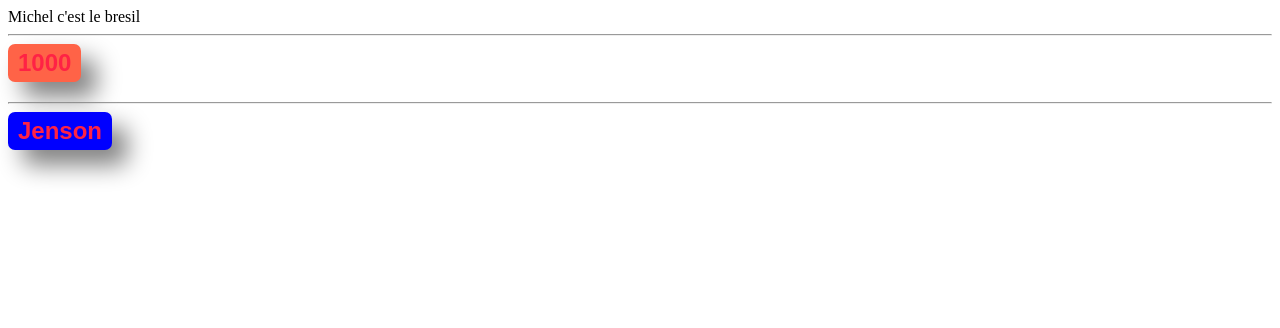
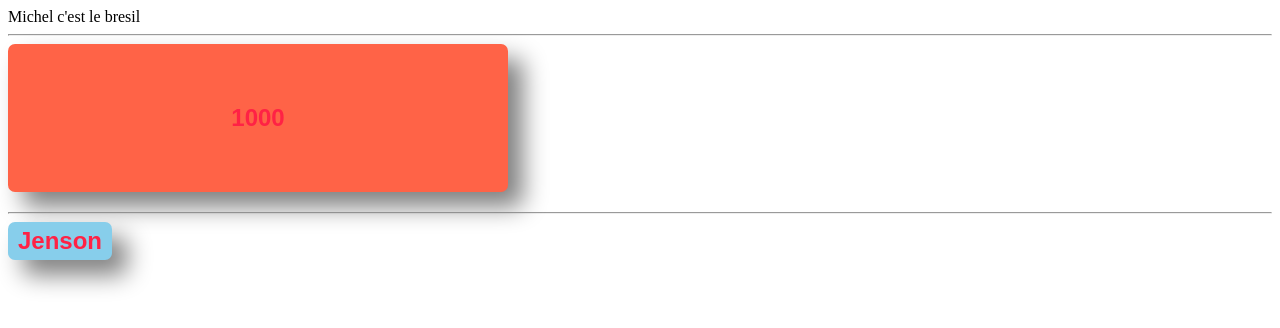
Before and after one commit to Deltouxx/ReactFormation, a React (Vite) app: page / in a window 1280 px wide. Shown: the top 328 px of the page. Built offline with nearby package versions, Linux system fonts and the light colour scheme.

Commit message:
ajout props default et style

```diff
--- a/src/App/App.jsx
+++ b/src/App/App.jsx
@@ -10,7 +10,8 @@ import Button from './components/Button/Button.jsx';
 const App=(props) => {
 
 
-return <div className='App'>Michel c'est le bresil <hr/> <Button text={"1000"} bgColor='tomato'/> <hr/>
+return <div className='App'>Michel c'est le bresil <hr/>
+<Button text={"1000"} bgColor='tomato' style={{width: "500px", padding:"60px 80px"}}/> <hr/>
 <Button text='Jenson' /> </div>
 
 };
--- a/src/App/components/Button/Button.jsx
+++ b/src/App/components/Button/Button.jsx
@@ -5,13 +5,25 @@ import PropTypes from 'prop-types'
 const Button=(props)=> {
     console.log(props)
   return (
-    <button className={style.Button}  style={{backgroundColor: props.bgColor}}> {props.text}</button>
+    <button className={style.Button}  style={{
+        backgroundColor: props.bgColor,
+        ...props.style,
+    }}> {props.text}</button>
   )
 };
 
 Button.propTypes = {
     text: PropTypes.string.isRequired,
-    bgColor : PropTypes.oneOf(['skyblue', 'tomato', 'transparent']).isRequired
+    bgColor : PropTypes.oneOf(['skyblue', 'tomato', 'transparent']).isRequired,
+    style : PropTypes.shape({
+        width : PropTypes.string,
+        padding : PropTypes.string,
+    })
 
 }
+
+Button.defaultProps = {
+    text : "Toto c'est pas le brezzzzzil",
+    bgColor : "skyblue",
+}
 export default Button
--- a/src/App/components/Button/Button.module.css
+++ b/src/App/components/Button/Button.module.css
@@ -14,5 +14,5 @@
 .Button:hover{
     box-shadow: 15px 15px 25px gray;
     border: 1px solid gray;
-    color : grey;
+    color : blue;
 }
```
